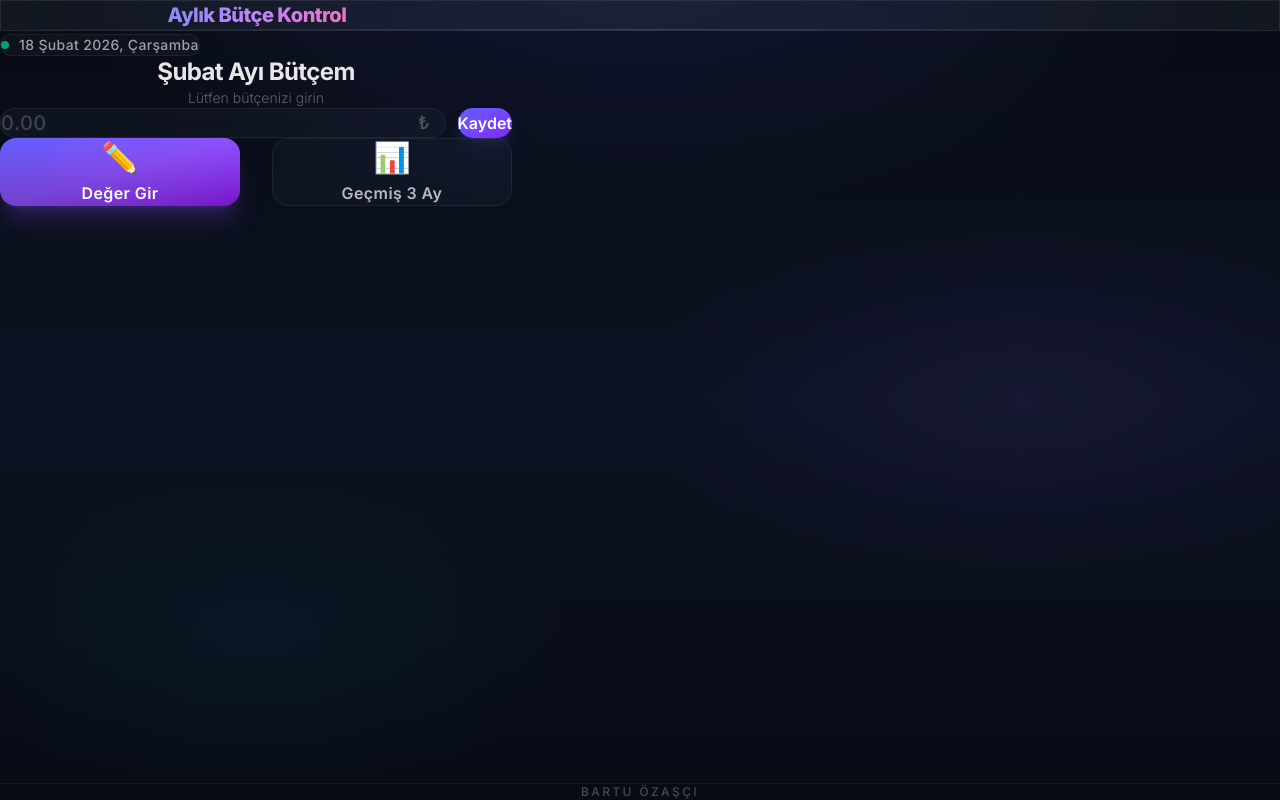
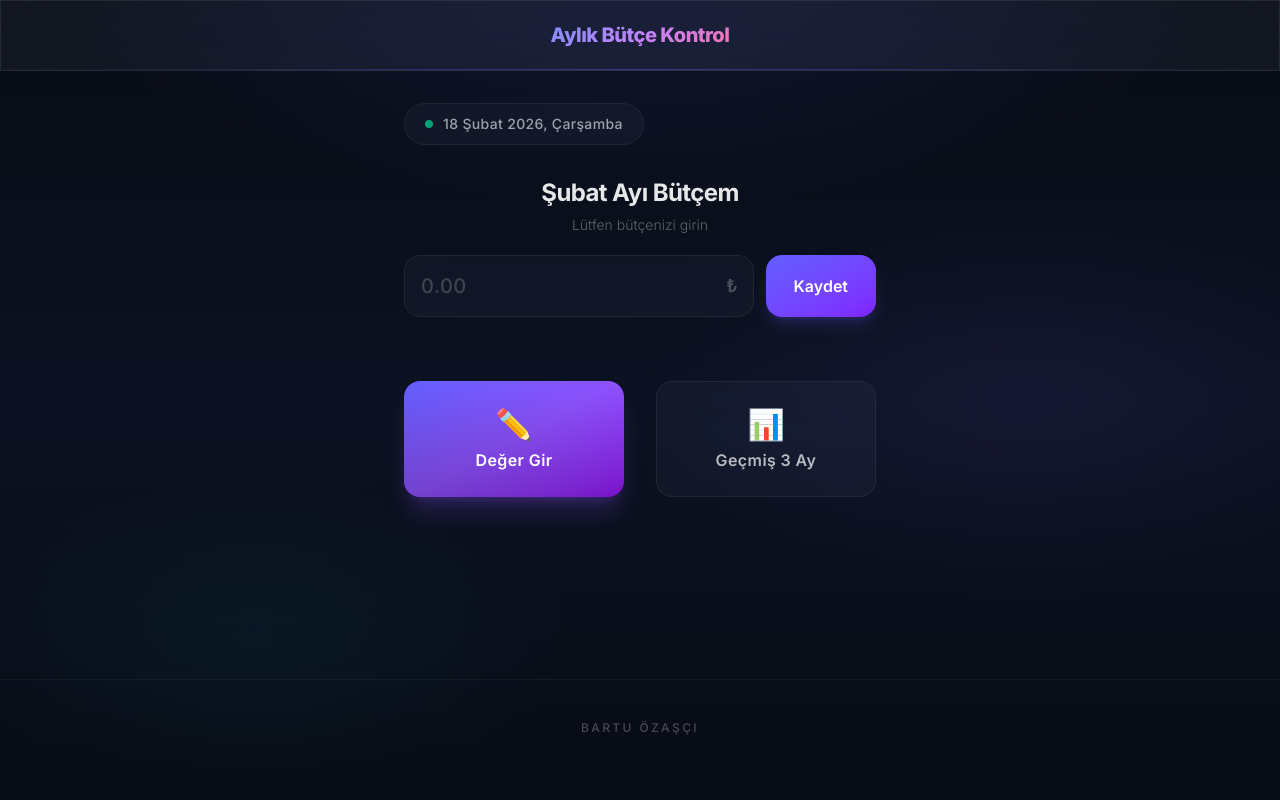
Before and after one commit to BartuOzasci/monthly_expenses, a React (Vite) app: page / in a window 1280 px wide. Built offline with nearby package versions, Linux system fonts and the light colour scheme.

Commit message:
v1.7 - Fix CSS layer conflict blocking all spacing utilities

```diff
--- a/src/index.css
+++ b/src/index.css
@@ -1,13 +1,13 @@
 @import "tailwindcss";
 
 /* ---- Genel ---- */
-*,
-*::before,
-*::after {
-  margin: 0;
-  padding: 0;
-  box-sizing: border-box;
-  -webkit-tap-highlight-color: transparent;
+@layer base {
+  *,
+  *::before,
+  *::after {
+    box-sizing: border-box;
+    -webkit-tap-highlight-color: transparent;
+  }
 }
 
 html {
```
